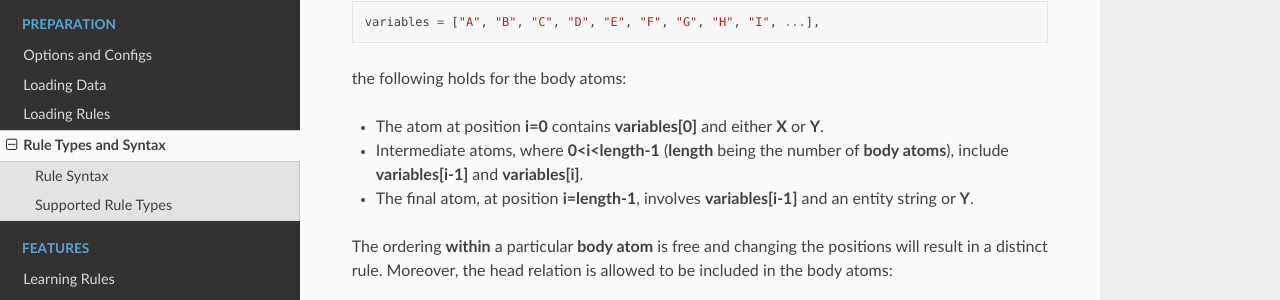
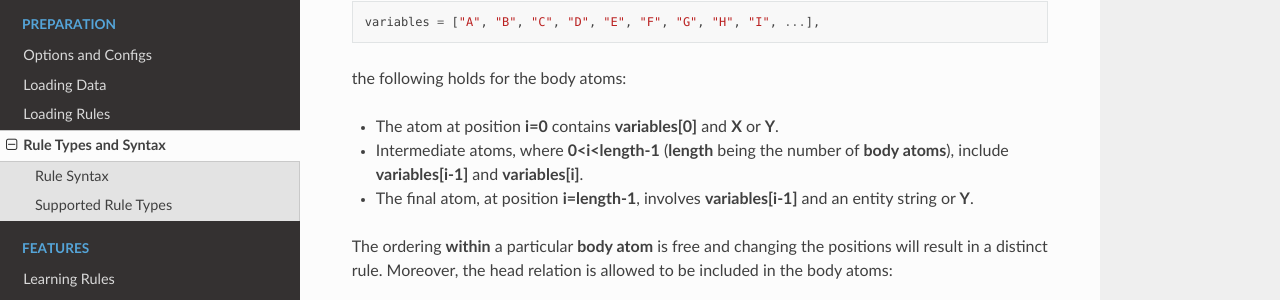
Before and after one commit to symbolic-kg/PyClause, a Sphinx documentation site: the page built from docs/data/rule_types.rst, in a window 1280 px wide and 900 px high, scrolled down 718 px. Shown: the part 141-441 px from the top of the window. Built offline with Sphinx 7.4.7 and the Read the Docs theme 2.0.0, drawn with Linux system fonts in a browser that asks for light colours.

Commit message:
Update docs

```diff
--- a/docs/data/rule_types.rst
+++ b/docs/data/rule_types.rst
@@ -33,7 +33,7 @@ Given the ordering,
 
 the following holds for the body atoms:
 
-- The atom at position **i=0** contains **variables[0]** and either **X** or **Y**.
+- The atom at position **i=0** contains **variables[0]** and **X** or **Y**.
 - Intermediate atoms, where **0<i<length-1** (**length** being the number of **body atoms**), include **variables[i-1]** and **variables[i]**.
 - The final atom, at position **i=length-1**, involves **variables[i-1]** and an entity string or **Y**.
 
```
